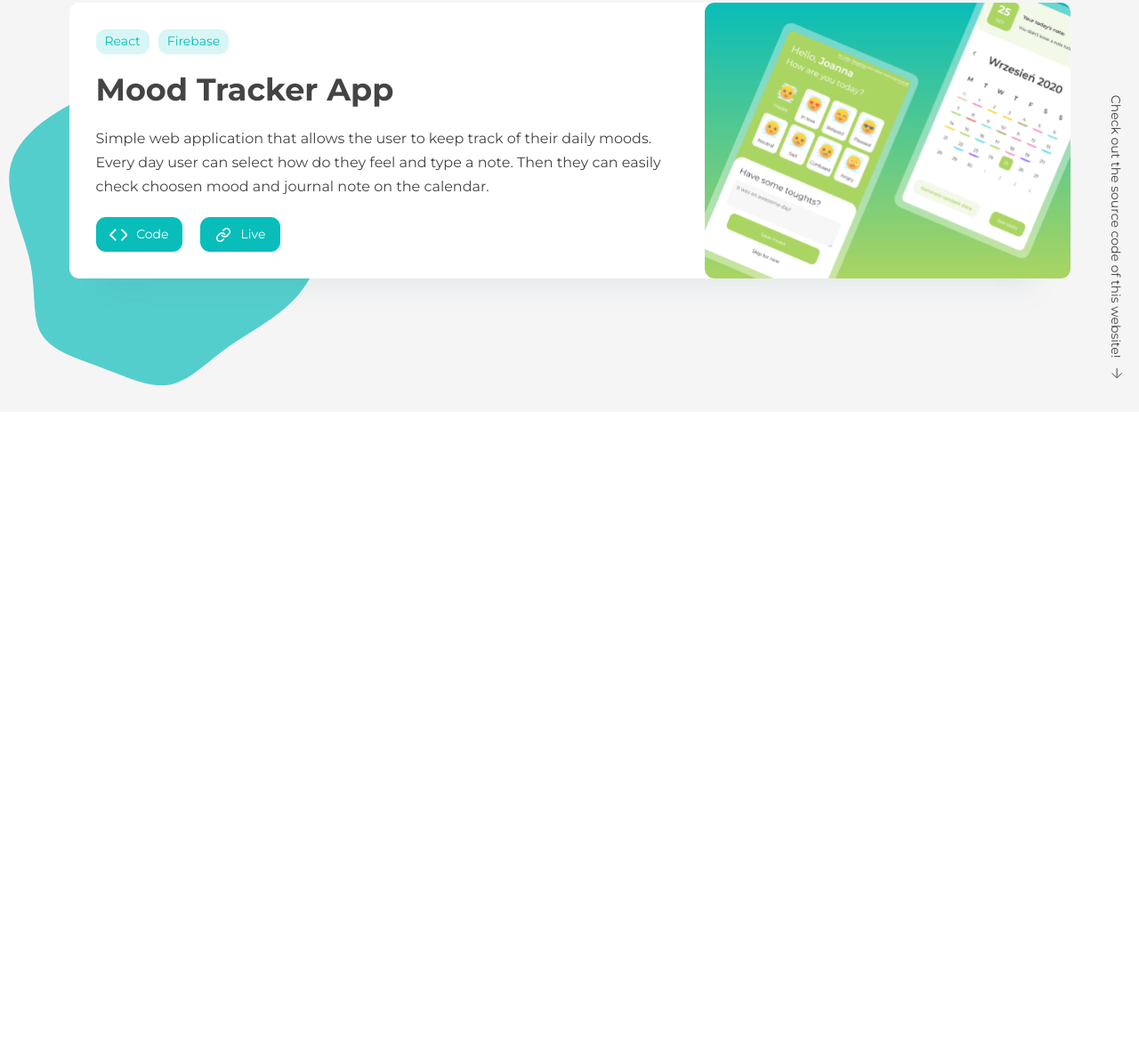
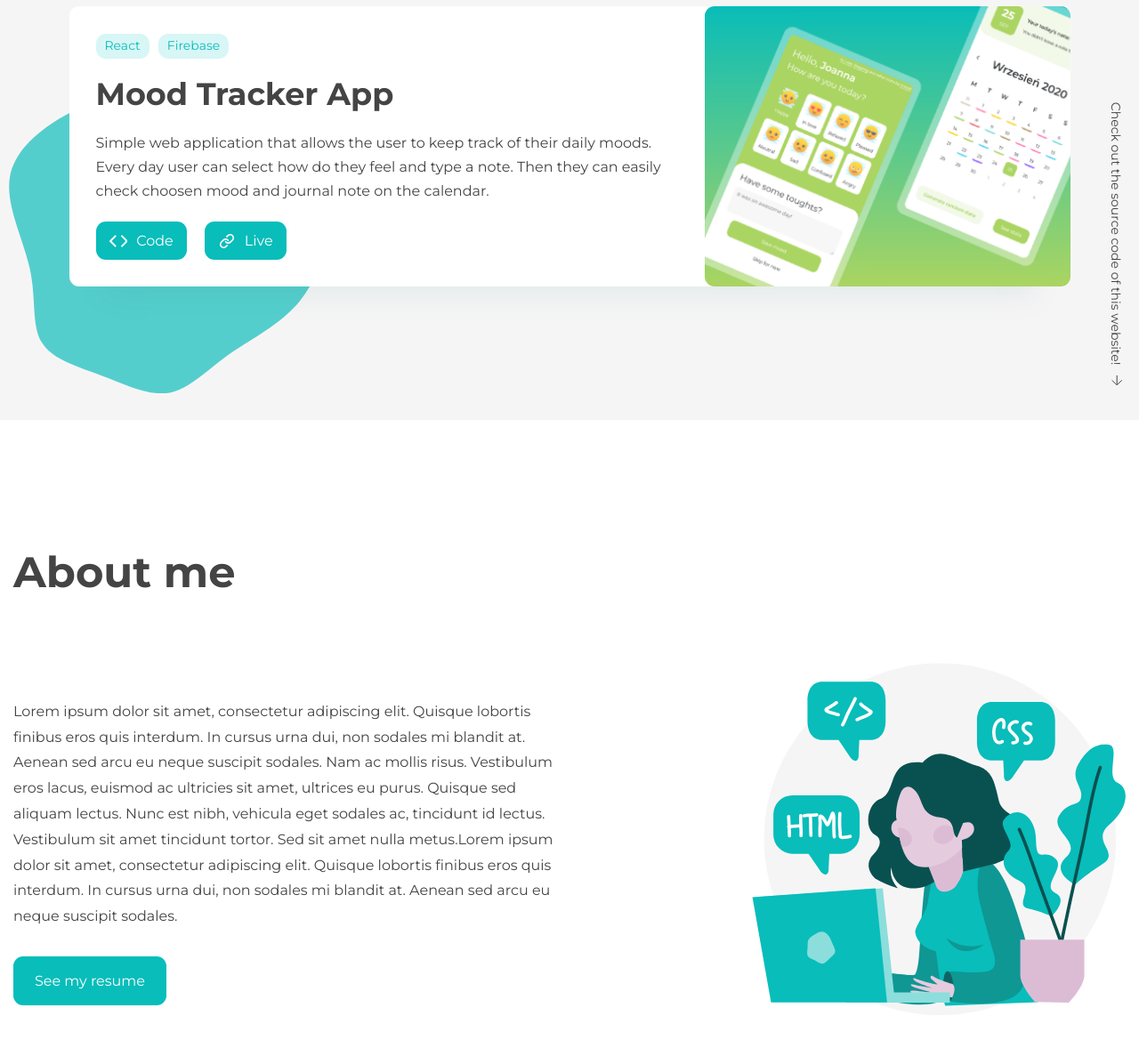
Before and after one commit to jWytrzes/portfolio, a Gatsby site: page / in a window 1280 px wide. Shown: the part 1399-2568 px from the top of the page at 89% size. Before the commit the page ends 1862 px from the top, so only its background shows below. Built offline with nearby package versions, Linux system fonts and the light colour scheme; Gatsby itself is replaced by a stand-in of ours.

Commit message:
Style about section

```diff
--- a/src/components/atoms/Button/Button.js
+++ b/src/components/atoms/Button/Button.js
@@ -9,6 +9,7 @@ const Button = styled.button`
 	display: inline-flex;
 	align-items: center;
 	justify-content: center;
+	text-decoration: none;
 	transition: background-color 0.3s ease-out;
 	will-change: background-color;
 
--- /dev/null
+++ b/src/components/atoms/Paragraph/Paragraph.js
@@ -0,0 +1,8 @@
+import styled from 'styled-components';
+
+const Paragraph = styled.p`
+	line-height: 1.8;
+	margin: 3rem 0;
+`;
+
+export default Paragraph;
--- a/src/components/molecules/ProjectBox/styles-ProjectBox.js
+++ b/src/components/molecules/ProjectBox/styles-ProjectBox.js
@@ -62,7 +62,6 @@ export const StyledP = styled.p`
 	line-height: 1.68;
 
 	@media (min-width: 1200px) {
-		font-size: 1.6rem;
 		margin-bottom: 2rem;
 	}
 `;
--- a/src/pages/index.js
+++ b/src/pages/index.js
@@ -1,4 +1,5 @@
 import React from 'react';
+import About from '../sections/About/About';
 import Hero from '../sections/Hero/Hero';
 import Projects from '../sections/Projects/Projects';
 import Layout from '../templates/Layout';
@@ -8,6 +9,7 @@ export default function Home() {
 		<Layout>
 			<Hero />
 			<Projects />
+			<About />
 		</Layout>
 	);
 }
--- /dev/null
+++ b/src/sections/About/About.js
@@ -0,0 +1,47 @@
+import { Link } from 'gatsby';
+import React from 'react';
+import H2 from '../../components/atoms/H2/H2';
+import SectionTemplate from '../../templates/SectionTemplate/SectionTemplate';
+import Paragraph from '../../components/atoms/Paragraph/Paragraph';
+import Button from '../../components/atoms/Button/Button';
+import { ReactComponent as CoderIllustration } from '../../images/coderIllustration.svg';
+import {
+	StyledAbout,
+	StyledImgWrapper,
+	StyledInnerWrapper,
+	StyledTextWrapper,
+} from './styles-About';
+
+const About = () => {
+	return (
+		<StyledAbout id="about">
+			<SectionTemplate verticalCenter>
+				<H2> About me </H2>
+				<StyledInnerWrapper>
+					<StyledImgWrapper>
+						<CoderIllustration />
+					</StyledImgWrapper>
+					<StyledTextWrapper>
+						<Paragraph>
+							Lorem ipsum dolor sit amet, consectetur adipiscing elit. Quisque
+							lobortis finibus eros quis interdum. In cursus urna dui, non
+							sodales mi blandit at. Aenean sed arcu eu neque suscipit sodales.
+							Nam ac mollis risus. Vestibulum eros lacus, euismod ac ultricies
+							sit amet, ultrices eu purus. Quisque sed aliquam lectus. Nunc est
+							nibh, vehicula eget sodales ac, tincidunt id lectus. Vestibulum
+							sit amet tincidunt tortor. Sed sit amet nulla metus.Lorem ipsum
+							dolor sit amet, consectetur adipiscing elit. Quisque lobortis
+							finibus eros quis interdum. In cursus urna dui, non sodales mi
+							blandit at. Aenean sed arcu eu neque suscipit sodales.
+						</Paragraph>
+						<Button as={Link} to="#cv">
+							See my resume
+						</Button>
+					</StyledTextWrapper>
+				</StyledInnerWrapper>
+			</SectionTemplate>
+		</StyledAbout>
+	);
+};
+
+export default About;
--- /dev/null
+++ b/src/sections/About/styles-About.js
@@ -0,0 +1,41 @@
+import styled from 'styled-components';
+
+export const StyledAbout = styled.section`
+	min-height: 100vh;
+	display: flex;
+`;
+
+export const StyledTextWrapper = styled.div`
+	@media (min-width: 768px) {
+		max-width: 50%;
+	}
+`;
+
+export const StyledImgWrapper = styled.div`
+	max-width: 420px;
+	width: 88%;
+	margin: 0 auto;
+	display: flex;
+	align-items: center;
+	justify-content: flex-end;
+
+	svg {
+		width: 100%;
+		height: auto;
+	}
+
+	@media (min-width: 768px) {
+		flex: 0 0 45%;
+		width: 45%;
+		margin: auto 0;
+	}
+`;
+
+export const StyledInnerWrapper = styled.div`
+	@media (min-width: 768px) {
+		display: flex;
+		justify-content: space-between;
+		align-items: center;
+		flex-direction: row-reverse;
+	}
+`;
--- a/src/templates/SectionTemplate/SectionTemplate.js
+++ b/src/templates/SectionTemplate/SectionTemplate.js
@@ -1,8 +1,12 @@
 import React from 'react';
 import { StyledWrapper } from './styles-SectionTemplate';
 
-const SectionTemplate = ({ smallPadding, children }) => {
-	return <StyledWrapper smallPadding={smallPadding}>{children}</StyledWrapper>;
+const SectionTemplate = ({ smallPadding, verticalCenter, children }) => {
+	return (
+		<StyledWrapper smallPadding={smallPadding} verticalCenter={verticalCenter}>
+			{children}
+		</StyledWrapper>
+	);
 };
 
 export default SectionTemplate;
--- a/src/templates/SectionTemplate/styles-SectionTemplate.js
+++ b/src/templates/SectionTemplate/styles-SectionTemplate.js
@@ -5,6 +5,8 @@ export const StyledWrapper = styled.div`
 	flex: 1;
 	display: flex;
 	flex-direction: column;
+	justify-content: ${({ verticalCenter }) =>
+		verticalCenter ? 'center' : 'flex-start'};
 
 	@media (min-width: 1280px) {
 		max-width: 1250px;
--- a/src/theme/GlobalStyle.js
+++ b/src/theme/GlobalStyle.js
@@ -19,6 +19,10 @@ const GlobalStyle = createGlobalStyle`
     font-family: Montserrat;
     background-color: ${({ theme }) => theme.base};
     color: ${({ theme }) => theme.textPrimary};
+
+    @media(min-width: 1200px) {
+      font-size: 1.6rem;
+    }
   }
 
   *, *::before, *::after {
```
Also changed, not shown: src/images/coderIllustration.svg (added).
